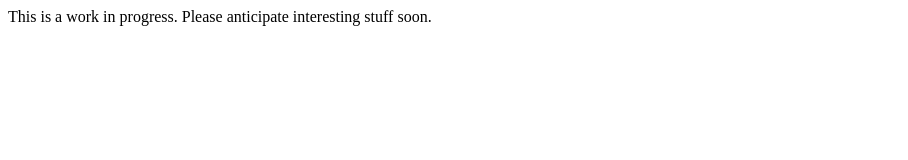
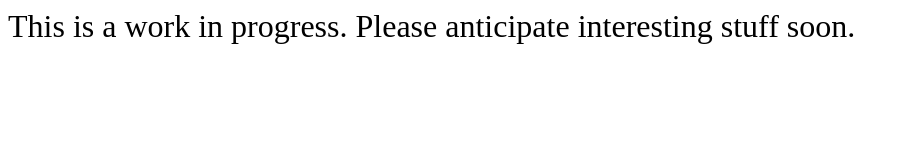
Before and after one commit to petwolfe/petwolfe.github.io, a plain HTML site: page index.html in a window 1280 px wide. Shown: the whole page, without its empty margins (0-908 px from the left). Drawn offline with Linux system fonts and the light colour scheme.

Commit message:
Update index.html

```diff
--- a/index.html
+++ b/index.html
@@ -1,10 +1,10 @@
 <html>
   <head>
-    <link rel="stylesheet" type="text/css" href="http://fonts.googleapis.com/css?family=Open+Sans">
+    <link rel="stylesheet" type="text/css" href="http://fonts.googleapis.com/css?family=Roboto">
     <style>
       body {
         font-family: 'Tangerine', serif;
-        font-size: 16px;
+        font-size: 32px;
         /*text-shadow: 4px 4px 4px #aaa;*/
       }
     </style>
```
